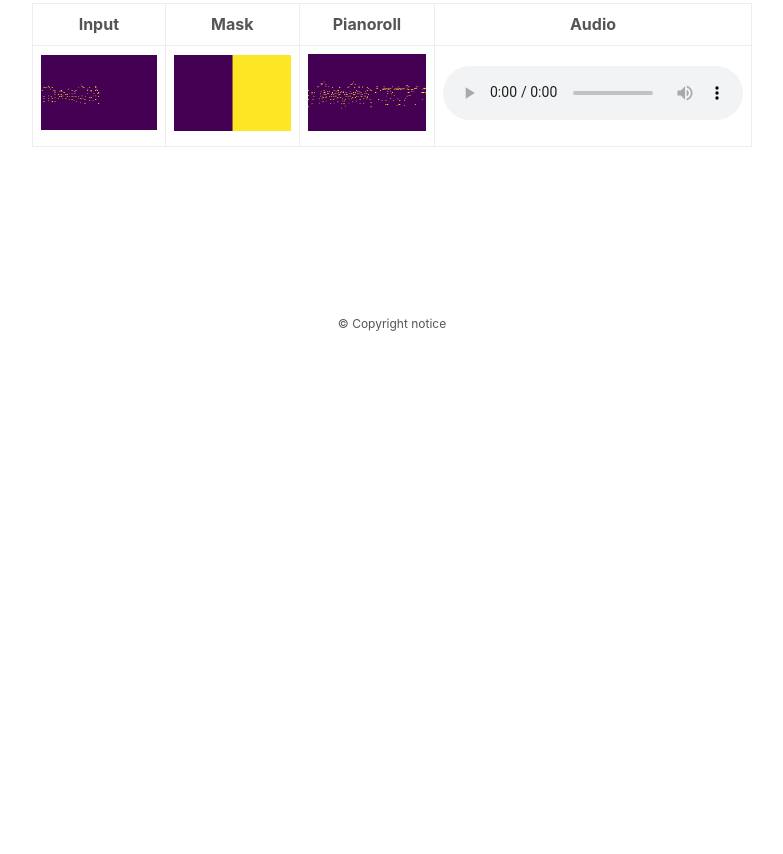
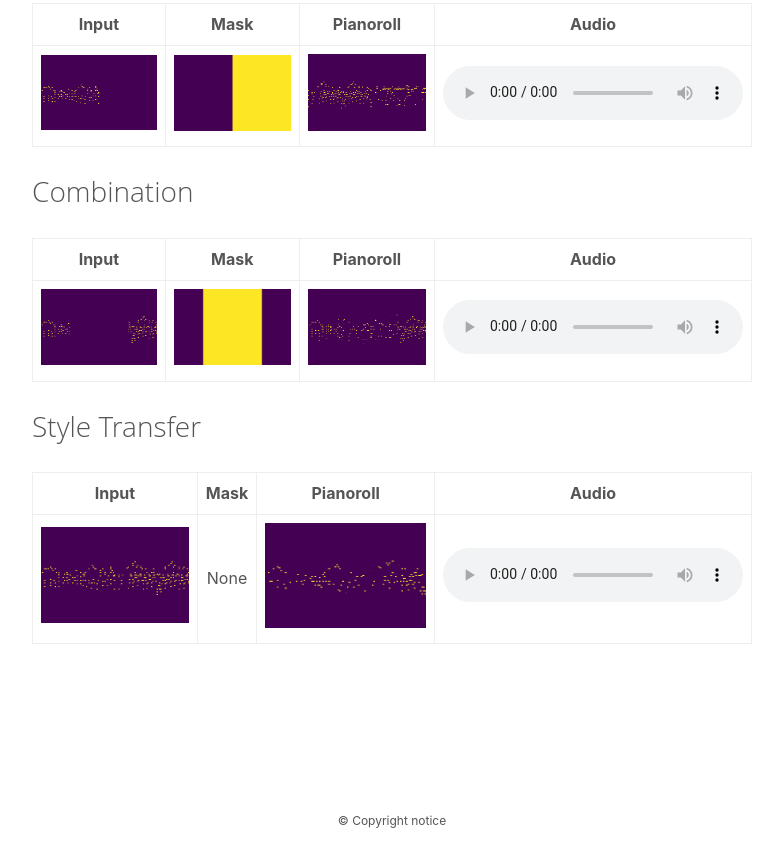
Before and after one commit to SDMuse/SDMuse.github.io, a plain HTML site: page posts/sdmuse/index.html in a window 1280 px wide. Shown: the part 2025-2879 px from the top of the page, without its empty margins (248-1031 px from the left). Before the commit the page ends 2383 px from the top, so only its background shows below. Drawn offline with Linux system fonts and the light colour scheme.

Commit message:
add more editing tasks

```diff
--- a/posts/sdmuse/index.html
+++ b/posts/sdmuse/index.html
@@ -156,7 +156,7 @@ We evaluate the generated music of our method on ailabs1k7 pop music dataset in
     <td style="text-align: center"><audio controls="controls" ><source src="/audios/outpainting/audio.mp3" autoplay/>Your browser does not support the audio element.</audio></td>
 </tr>
 </table>
-<!-- ## Combination
+<h2 id="combination">Combination</h2>
 <table>
 <thead>
 	<td style="text-align: center"><b>Input</b></td>
@@ -165,14 +165,13 @@ We evaluate the generated music of our method on ailabs1k7 pop music dataset in
 	<td style="text-align: center"><b>Audio</b></td>
 </thead>
 <tr height="100">
-    <td style="text-align: center"><img src=""></td>
-    <td style="text-align: center"><img src=""></td>
-    <td style="text-align: center"><img src=""></td>
-    <td style="text-align: center"><audio controls="controls" ><source src="/audios/combination/" autoplay/>Your browser does not support the audio element.</audio></td>
+    <td style="text-align: center"><img src="/audios/combination/input.png" width="300"></td>
+    <td style="text-align: center"><img src="/audios/combination/mask.png" width="300"></td>
+    <td style="text-align: center"><img src="/audios/combination/pianoroll.png" width="240"></td>
+    <td style="text-align: center"><audio controls="controls" ><source src="/audios/combination/audio.mp3" autoplay/>Your browser does not support the audio element.</audio></td>
 </tr>
 </table>
-
-## Style Transfer
+<h2 id="style-transfer">Style Transfer</h2>
 <table>
 <thead>
 	<td style="text-align: center"><b>Input</b></td>
@@ -181,12 +180,12 @@ We evaluate the generated music of our method on ailabs1k7 pop music dataset in
 	<td style="text-align: center"><b>Audio</b></td>
 </thead>
 <tr height="100">
-    <td style="text-align: center"><img src=""></td>
-    <td style="text-align: center"><img src=""></td>
-    <td style="text-align: center"><img src=""></td>
-    <td style="text-align: center"><audio controls="controls" ><source src="/audios/style/" autoplay/>Your browser does not support the audio element.</audio></td>
+    <td style="text-align: center"><img  src="/audios/style/input.png" width="240"></td>
+    <td style="text-align: center">None</td>
+    <td style="text-align: center"><img src="/audios/style/pianoroll.png" width="240"></td>
+    <td style="text-align: center"><audio controls="controls" ><source src="/audios/style/audio.mp3" autoplay/>Your browser does not support the audio element.</audio></td>
 </tr>
-</table> -->
+</table>
   </section>
   <footer>
 
```
Also changed, not shown: audios/combination/input.png (added), audios/combination/mask.png (added), audios/combination/pianoroll.png (added), audios/style/input.png (added), audios/style/pianoroll.png (added), 2 other files.
